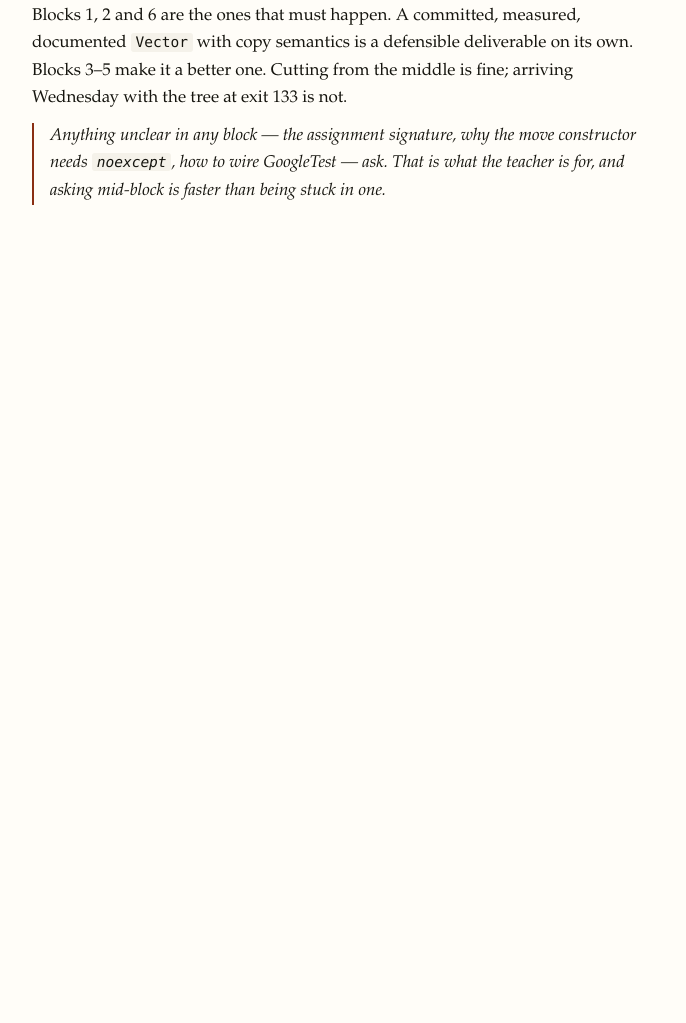
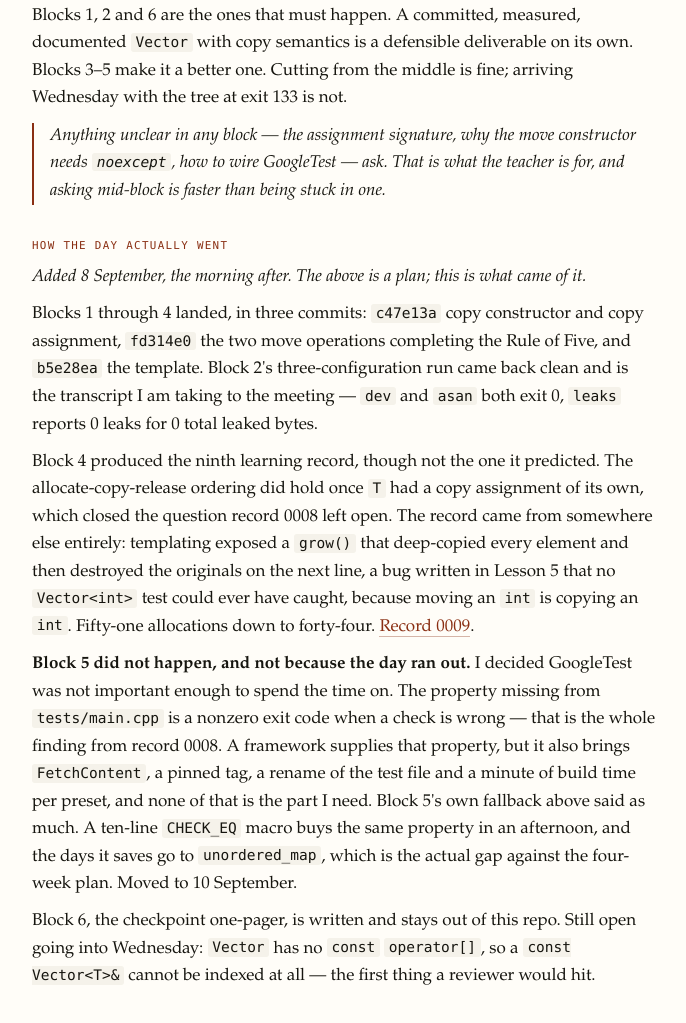
Before and after one commit to jaas29/cpp-tutorial-journal, a plain HTML site: page journal/2026-09-07.html in a window 1280 px wide. Shown: the part 3027-4050 px from the top of the page, without its empty margins (296-982 px from the left). Before the commit the page ends 3370 px from the top, so only its background shows below. Drawn offline with Linux system fonts and the light colour scheme.

Commit message:
Journal: how 7 Sep actually went, and correct the GoogleTest entry
The 7 Sep entry was a plan. Adds what came of it: blocks 1-4 landed in
three commits, block 4 produced record 0009 rather than the record it
predicted, and block 5 did not happen because GoogleTest was not worth
the time. The missing property is a nonzero exit code, not a framework.

RESOURCES.md claimed GoogleTest was verified and built clean under both
presets. It is not wired into p1-containers and was not trialled.

```diff
--- a/journal/2026-09-07.html
+++ b/journal/2026-09-07.html
@@ -135,6 +135,40 @@ not.</p>
 constructor needs <code>noexcept</code>, how to wire GoogleTest &mdash; ask. That is what the
 teacher is for, and asking mid-block is faster than being stuck in one.</p>
 
+<h2>How the day actually went</h2>
+
+<p><em>Added 8 September, the morning after. The above is a plan; this is what came of it.</em></p>
+
+<p>Blocks 1 through 4 landed, in three commits: <code>c47e13a</code> copy constructor and copy
+assignment, <code>fd314e0</code> the two move operations completing the Rule of Five, and
+<code>b5e28ea</code> the template. Block 2's three-configuration run came back clean and is the
+transcript I am taking to the meeting &mdash; <code>dev</code> and <code>asan</code> both exit 0,
+<code>leaks</code> reports 0 leaks for 0 total leaked bytes.</p>
+
+<p>Block 4 produced the ninth learning record, though not the one it predicted. The
+allocate-copy-release ordering did hold once <code>T</code> had a copy assignment of its own, which
+closed the question record 0008 left open. The record came from somewhere else entirely: templating
+exposed a <code>grow()</code> that deep-copied every element and then destroyed the originals on the
+next line, a bug written in Lesson 5 that no <code>Vector&lt;int&gt;</code> test could ever have
+caught, because moving an <code>int</code> is copying an <code>int</code>. Fifty-one allocations down
+to forty-four.
+<a href="../learning-records/0009-a-container-templated-on-int-cannot-see-its-own-copies.md">Record 0009</a>.</p>
+
+<p><strong>Block 5 did not happen, and not because the day ran out.</strong> I decided GoogleTest was
+not important enough to spend the time on. The property missing from
+<code>tests/main.cpp</code> is a nonzero exit code when a check is wrong &mdash; that is the whole
+finding from record 0008. A framework supplies that property, but it also brings
+<code>FetchContent</code>, a pinned tag, a rename of the test file and a minute of build time per
+preset, and none of that is the part I need. Block 5's own fallback above said as much. A ten-line
+<code>CHECK_EQ</code> macro buys the same property in an afternoon, and the days it saves go to
+<code>unordered_map</code>, which is the actual gap against the four-week plan. Moved to 10
+September.</p>
+
+<p>Block 6, the checkpoint one-pager, is written and stays out of this repo. Still open going into
+Wednesday: <code>Vector</code> has no <code>const</code> <code>operator[]</code>, so a
+<code>const Vector&lt;T&gt;&amp;</code> cannot be indexed at all &mdash; the first thing a reviewer
+would hit.</p>
+
 </div>
 </body>
 </html>
```
Also changed, not shown: 1 other file.
